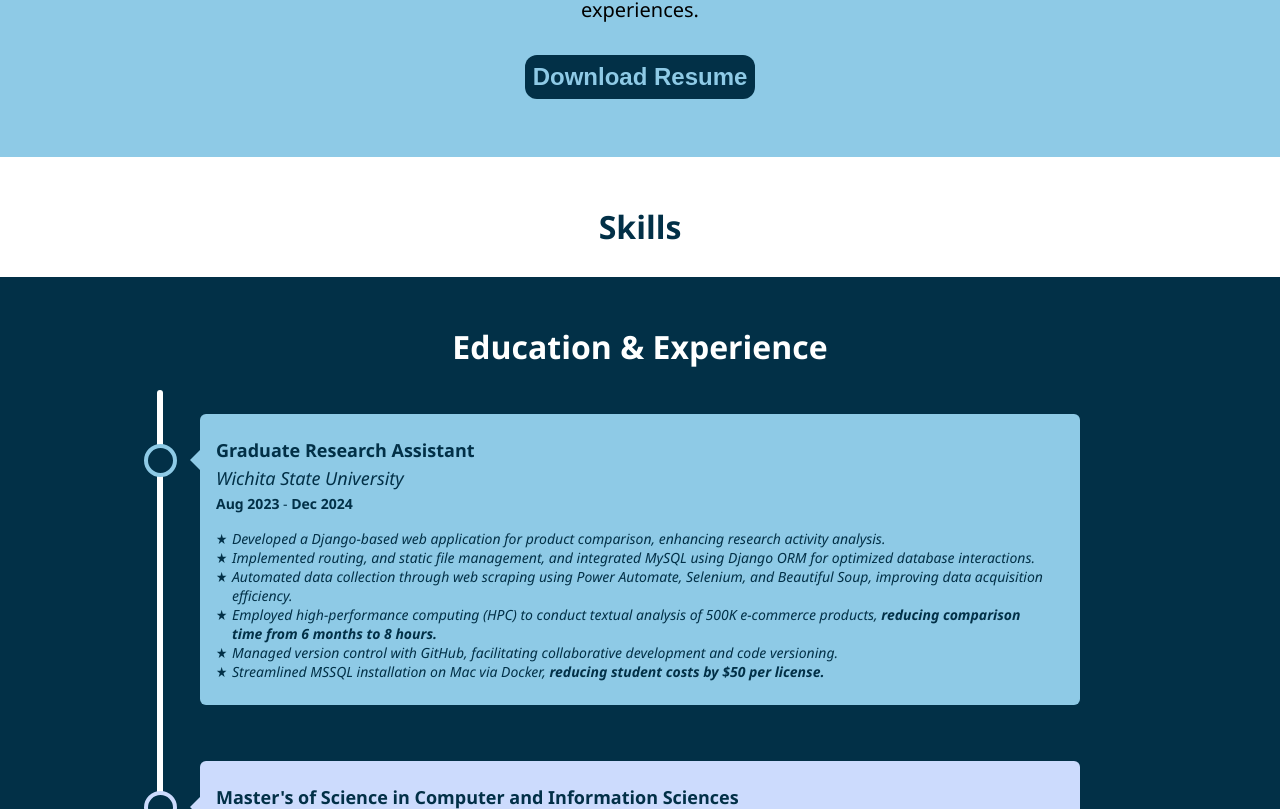
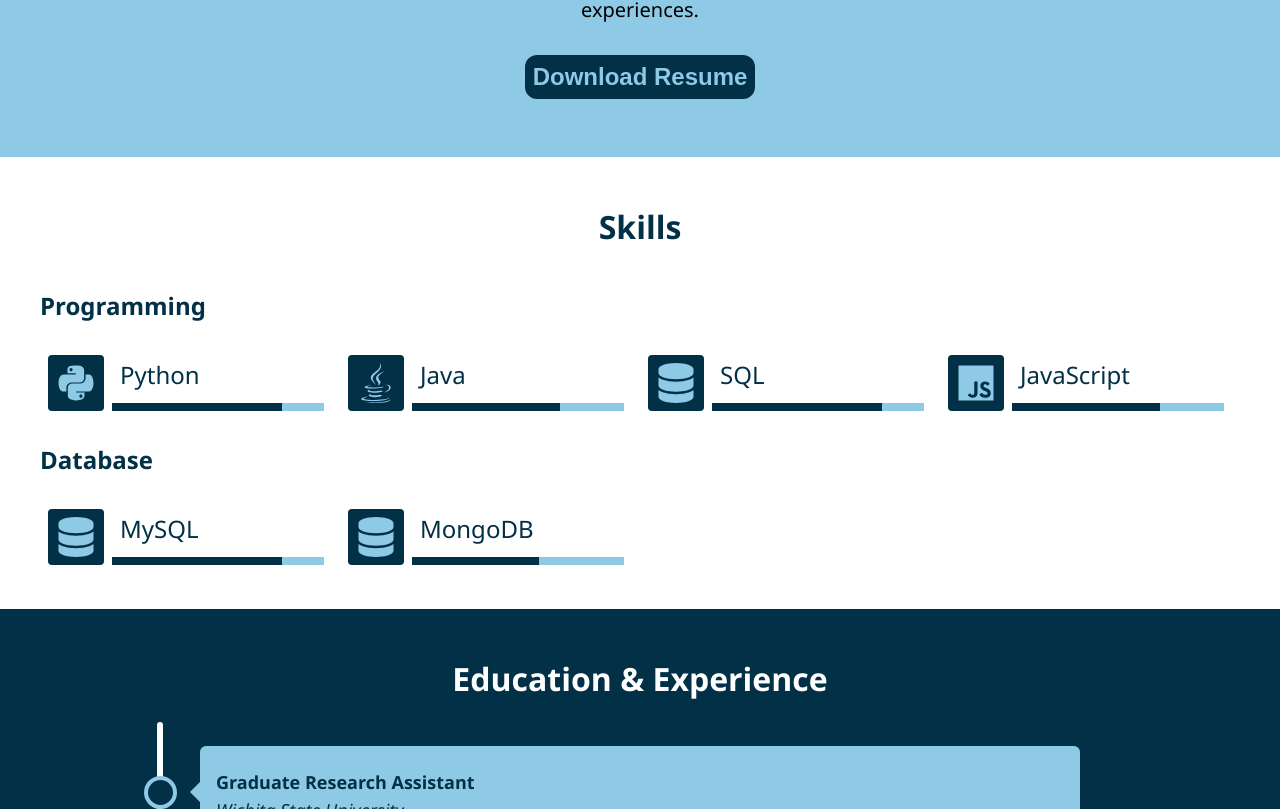
Before and after one commit to 143prudhvi/portfolio, a React (Vite) app: page / in a window 1280 px wide. Shown: the part 643-1452 px from the top of the page. Built offline with nearby package versions, Linux system fonts and the light colour scheme.

Commit message:
Skills Updated

```diff
--- a/package.json
+++ b/package.json
@@ -10,6 +10,11 @@
     "preview": "vite preview"
   },
   "dependencies": {
+    "@fortawesome/fontawesome-svg-core": "^6.6.0",
+    "@fortawesome/free-brands-svg-icons": "^6.6.0",
+    "@fortawesome/free-regular-svg-icons": "^6.6.0",
+    "@fortawesome/free-solid-svg-icons": "^6.6.0",
+    "@fortawesome/react-fontawesome": "^0.2.2",
     "react": "^18.3.1",
     "react-dom": "^18.3.1",
     "react-router-dom": "^6.26.2",
--- /dev/null
+++ b/src/components/skill-component/skill-component.jsx
@@ -0,0 +1,23 @@
+import './skill-component.scss';
+import { FontAwesomeIcon } from '@fortawesome/react-fontawesome';
+
+const SkillComponent = ({name, rating, icon}) => {
+    return (
+        <div className='skill'>
+            <div className='skill-content'>
+                <FontAwesomeIcon className='icon' icon={icon} />
+                <div className='skill-detail'>
+                    <div className='skill-name'>{name}</div>
+                    <div className="skill-bar">
+                        <div
+                            className="skill-bar-fill"
+                            style={{ width: `${rating * 10}%` }}
+                        />
+                    </div>
+                </div>
+            </div>
+        </div>
+    )
+}
+
+export default SkillComponent;
--- /dev/null
+++ b/src/components/skill-component/skill-component.scss
@@ -0,0 +1,62 @@
+@import './../../index.scss';
+
+.skill{
+    display: inline-block;
+    width: 25%;
+    padding: 8px;
+    min-width: 300px;
+
+    .skill-content {
+        display: flex; /* Use flexbox for alignment */
+        align-items: center; /* Center items vertically */
+    }
+}
+
+.icon{
+    color: $primary-color;
+    background-color: $secondary-color;
+    padding: 8px;
+    width: 40px;
+    height: 40px;
+    border-radius: 4px;
+    display: flex; /* Center icon within the box */
+    align-items: center;
+    justify-content: center; /* Center icon horizontally */
+}
+
+.skill-detail{
+    display: flex;
+    width: calc( 100% - 72px );
+    margin: 0 8px;
+    flex-direction: column;
+    justify-content: space-between;
+
+}
+
+.skill-name{
+    font-size: 24px;
+    padding: 8px;
+}
+
+.skill-bar {
+    background-color: $primary-color; /* Background color of the bar */
+    width: 100%; /* Full width */
+    height: 8px; /* Height of the bar */
+    overflow: hidden; /* Hide overflow */
+    margin: 4px 0;
+}
+
+.skill-bar-fill {
+    background-color: $secondary-color; /* Fill color of the bar */
+    height: 100%; /* Fill should take full height */
+    transition: width 0.3s ease; /* Smooth transition for width change */
+}
+
+@media (max-width: $l-width){
+    .skills{
+        margin: 0 16px;
+    }
+    .skill-name{
+        font-size: 20px;
+    }
+}
--- a/src/components/skills-component/skills-component.jsx
+++ b/src/components/skills-component/skills-component.jsx
@@ -1,9 +1,62 @@
+import SkillComponent from '../skill-component/skill-component';
 import './skills-component.scss';
+import { faDatabase } from '@fortawesome/free-solid-svg-icons';
+import { faPython, faJava, faJs } from '@fortawesome/free-brands-svg-icons';
 
 const SkillsComponents = () => {
+
+    const skills = {
+        "Programming" : [
+            {
+                "name" : "Python",
+                "rating" : 8,
+                "icon" : faPython
+            },
+            {
+                "name" : "Java",
+                "rating" : 7,
+                "icon" : faJava
+            },
+            {
+                "name" : "SQL",
+                "rating" : 8,
+                "icon" : faDatabase
+            },
+            {
+                "name" : "JavaScript",
+                "rating" : 7,
+                "icon" : faJs
+            }
+        ],
+        "Database" : [
+            {
+                "name" : "MySQL",
+                "rating" : 8,
+                "icon" : faDatabase
+            },
+            {
+                "name" : "MongoDB",
+                "rating" : 6,
+                "icon" : faDatabase
+            }
+        ]
+    }
+
     return (
         <div id='skills' className='skills'>
             <h1 className='section-title'>Skills</h1>
+            {
+                Object.keys(skills).map((key) => {
+                    return <div className='skills-sub' key={key + "_container"}>
+                        <h2 key={key}>{key}</h2>
+                        <div className='skills-list'>
+                            {skills[key].map((skill) => {
+                                return <SkillComponent key={key + "_" + skill.name} name={skill.name} rating={skill.rating} icon={skill.icon} />
+                            })}
+                        </div>
+                    </div>
+                })
+            }
         </div>
     )
 }
--- a/src/components/skills-component/skills-component.scss
+++ b/src/components/skills-component/skills-component.scss
@@ -2,5 +2,22 @@
 
 .skills{
     color: $secondary-color;
-    padding-bottom: 8px;
+    padding-bottom: 32px;
+    max-width: 1200px;
+    margin: 0 auto;
 }
+
+.skills-sub{
+    display: flex;
+    flex-direction: column;
+}
+
+@media (max-width: $l-width){
+    .skills{
+        margin: 0 16px;
+    }
+
+    .skills-sub h2{
+        font-size: 24px;
+    }
+}
```
Also changed, not shown: 1 other file (tests, documents, lock files or other folders).
